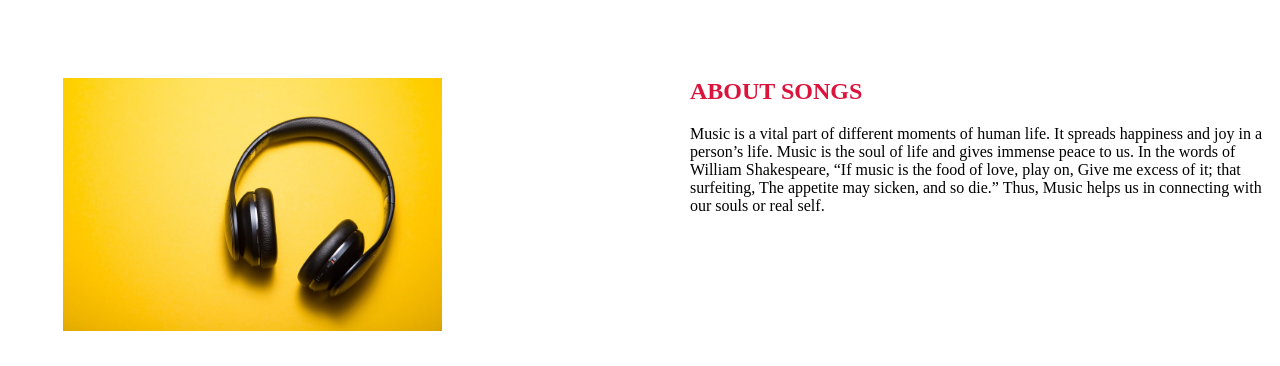
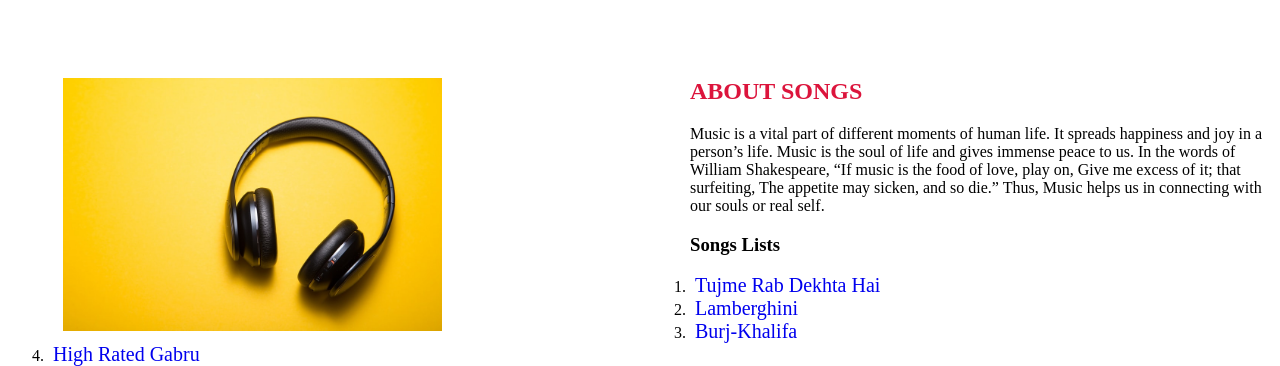
Before and after one commit to Tazulislam5/personal-web, a plain HTML site: page index.html in a window 1280 px wide. Shown: the part 1960-2326 px from the top of the page. Drawn offline with Linux system fonts and the light colour scheme.

Commit message:
some change in file

```diff
--- a/index.html
+++ b/index.html
@@ -82,6 +82,20 @@
 
              <h2 id="color-cng">ABOUT SONGS</h2>
              <p>Music is a vital part of different moments of human life. It spreads happiness and joy in a person’s life. Music is the soul of life and gives immense peace to us. In the words of William Shakespeare, “If music is the food of love, play on, Give me excess of it; that surfeiting, The appetite may sicken, and so die.” Thus, Music helps us in connecting with our souls or real self.</p>
+             <h3>Songs Lists</h3>
+
+             <ol>
+                <li><a class="number-li"href="https://www.youtube.com/results?search_query=tujhme+rab+dikhta+hai">Tujme Rab Dekhta Hai</a></li>
+                <li><a class="number-li"href="https://www.youtube.com/watch?v=5X7WWVTrBvM">Lamberghini </a></li>
+                <li><a class="number-li"href="https://www.youtube.com/watch?v=a0TkeUhcVrM">Burj-Khalifa</a></li>
+                <li><a class="number-li"href="https://www.youtube.com/watch?v=hjWf8A0YNSE">High Rated Gabru</a></li>
+             </ol>
+
+
+
+
+
+
          </div>
     </div>
 
--- a/style.css
+++ b/style.css
@@ -114,3 +114,9 @@ section{
 #color-cng{
     color: crimson;
 }
+.number-li{
+    text-decoration: none;
+    font-size: 20px;
+    font-weight: 300;
+    margin-left: 5px;
+}
```
